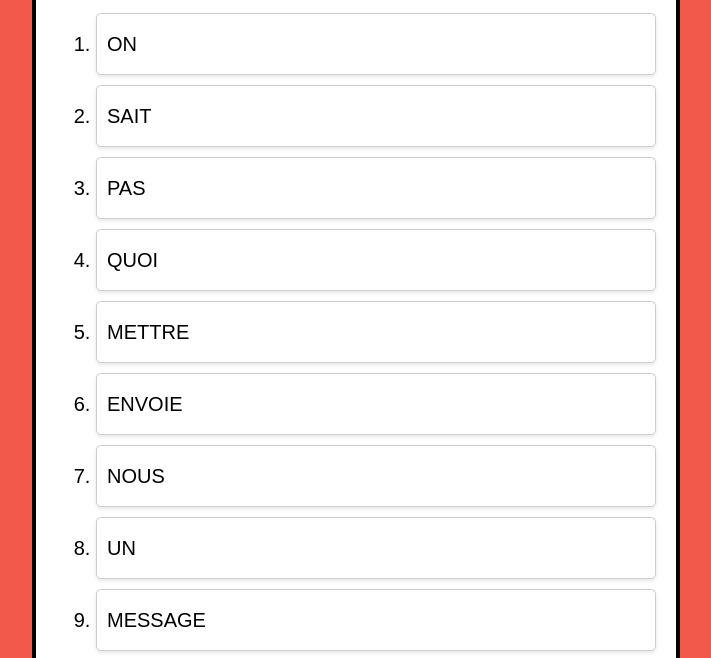
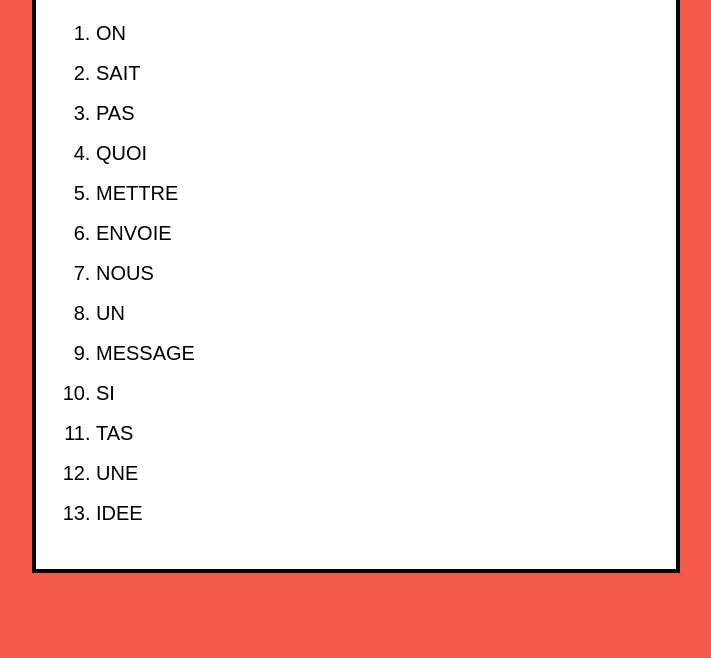
Before and after one commit to helenadereu/Dictionnaire-ref, a plain HTML site: page U.html in a window 1280 px wide. Shown: the part 116-774 px from the top of the page, without its empty margins (284-995 px from the left). Drawn offline with Linux system fonts and the light colour scheme.

Commit message:
Update style.css

```diff
--- a/style.css
+++ b/style.css
@@ -87,20 +87,3 @@ flex-container {
     flex-wrap: wrap;
     gap: 10px;
 }
-
-ol {
-    list-style-type: decimal;
-    padding: 10;
-    margin: 10;
-    display: flex;
-    flex-direction: column;
-    gap: 10px;
-}
-
-li {
-    background-color: #fff;
-    padding: 10px;
-    border: 1px solid #ccc;
-    border-radius: 5px;
-    box-shadow: 0 2px 4px rgba(0, 0, 0, 0.1);
-}
```
